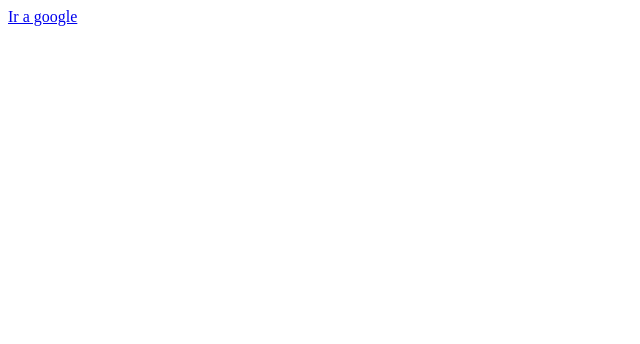
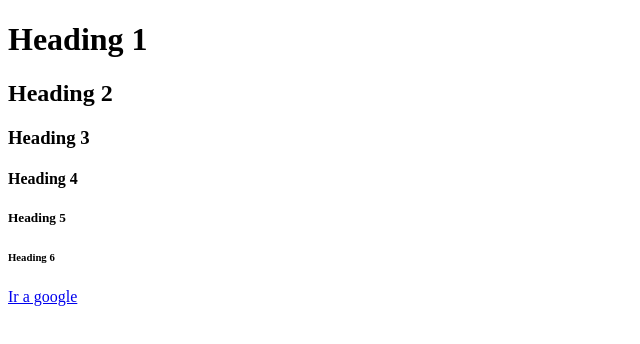
Before and after one commit to ajofre-dev/Cinta-blanca-b39, a plain HTML site: page 01_Html/Index.html in a window 1280 px wide. Shown: the whole page, without its empty margins (0-640 px from the left). Drawn offline with Linux system fonts and the light colour scheme.

Commit message:
Actualizacion

```diff
--- a/01_Html/Index.html
+++ b/01_Html/Index.html
@@ -8,7 +8,34 @@
 </head>
 
 <body>
-    <a href="https://www.google.com">Ir a google</a>
+    <main>
+        <h1>Heading 1</h1>
+    </main>
+
+    <section>
+        <h2>Heading 2</h2>
+    </section>
+
+    <section>
+        <h3>Heading 3</h3>
+    </section>
+
+    <section>
+        <h4>Heading 4</h4>
+    </section>
+
+    <section>
+        <h5>Heading 5</h5>
+    </section>
+
+    <section>
+        <h6>Heading 6</h6>
+    </section>
+
+    <footer>
+        <a href="https://www.google.com">Ir a google</a>
+    </footer>
+
 </body>
 
 </html>
```
